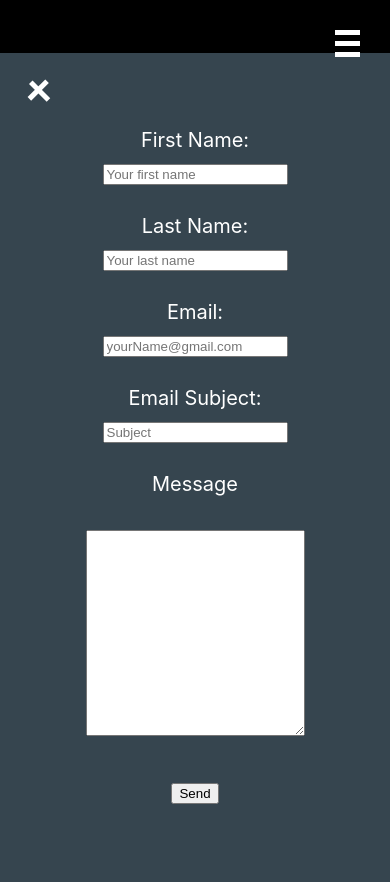
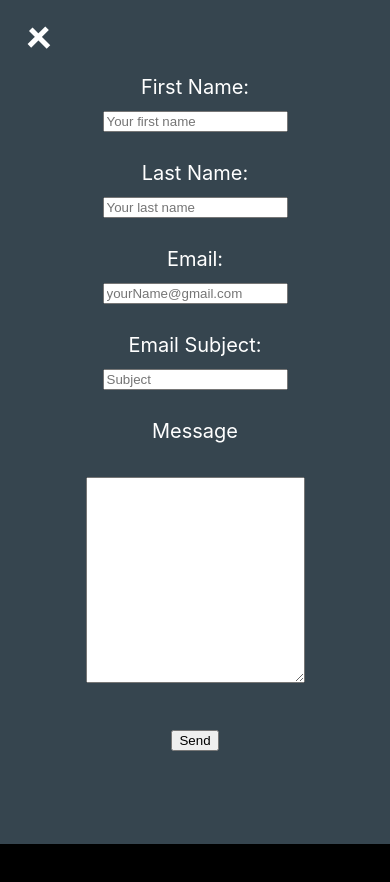
Before and after one commit to mylesrangel/mylesrangel, a React (Create React App) app in the folder mylesrangel/: page / in a window 390 px wide. Both pictures are taken after a click on the button "Contact". Shown: the top 882 px of the page. After the commit the page ends 844 px from the top, so only its background shows below. Built offline with nearby package versions, Linux system fonts and the light colour scheme.

Commit message:
Created onSubmit function Made Myles Component responsive with respect to the width and height

```diff
--- a/mylesrangel/src/Components/Contact/contact.css
+++ b/mylesrangel/src/Components/Contact/contact.css
@@ -11,7 +11,7 @@
 	margin-right: auto;
 	left: 0;
 	bottom: 0;
-	z-index: 1;
+	z-index: 10;
 	box-sizing: border-box;
 
 
--- a/mylesrangel/src/Components/Contact/contact.js
+++ b/mylesrangel/src/Components/Contact/contact.js
@@ -20,6 +20,11 @@ class Contact extends Component{
 		}
 	}
 
+	handleSubmit(event){
+		event.preventDefault();
+		console.log("form has been Submitted");
+	}
+
 
 	componentDidMount(){
 
@@ -28,7 +33,7 @@ class Contact extends Component{
 	render(){
 		return(
 				<div>
-					<form id="contactForm" style={this.state.formStyle} >
+					<form onSubmit={this.handleSubmit}id="contactForm" style={this.state.formStyle} >
 						<div id = 'hamburgerButtonContact' onClick={this.props.contactForm}>
 							<div className="bars togglebar1"></div>
 							<div className="bars togglebar3"></div>
@@ -61,6 +66,11 @@ class Contact extends Component{
 			)
 	}
 
+	componentWillUnmount() {
+		console.log("unmounting...");
+	    window.removeEventListener("resize", this.updateDimensions);
+  }
+
 }
 
 
--- a/mylesrangel/src/Components/Header/header.css
+++ b/mylesrangel/src/Components/Header/header.css
@@ -12,7 +12,7 @@
 		color: white;
 		font-size: 12px;
 		text-align: right;
-
+		z-index: 1;
 	}
 	/*Container that holds links 'About, Work...*/
 	.navlink-container{
@@ -48,6 +48,7 @@
 		height: 25px;
 		float: right;
 		background-color: transparent;
+		z-index: 10;
 	}
 	/* These are the horizontal bars making up hamburgerButton*/
 	.bars {
@@ -85,10 +86,11 @@
 		min-width: 100%;
 		height: 100vh;
 		background-color: rgb(255,0,0,0.2);
-		z-index: -1;
+		z-index: 0;
 	}
 	.nav-links-mobile{
 		font-size: 28px;
+		margin-top: 3em;
 		margin-right: .5em;
 		padding-right: .5em;
 		text-align: center;
--- a/mylesrangel/src/Components/Homepage/homePage.css
+++ b/mylesrangel/src/Components/Homepage/homePage.css
@@ -11,13 +11,14 @@
 
 	#homepageContainer{
 		position: absolute;
+		top: 0;
+		left: 0;
 		color: white;
 		font-size: 28px;
-		overflow-x: 0;
+		overflow-x: none;
 		width: 100%;
 		height: 100%;
 		background-color: black;
-		z-index: -100;
 	}
 
 	#statement{
--- a/mylesrangel/src/Components/Homepage/homePage.js
+++ b/mylesrangel/src/Components/Homepage/homePage.js
@@ -24,8 +24,7 @@ class Homepage extends Component{
 
 		imgStyle: {
 			width: window.innerWidth,
-			height: 'auto',
-			margin: '3,0,0,0'
+			height: 'auto'
 		},
 
 		contactForm: false,
@@ -58,6 +57,19 @@ class Homepage extends Component{
 	}
 
 
+	updateDimensions = () =>{
+		console.log("update dimensions...in Homepage.js");
+
+		this.setState({
+			imgStyle: {
+				width: window.innerWidth,
+				height: 'auto',
+			}
+		});
+
+
+	}
+
 	componentDidMount(){
 
 
@@ -70,7 +82,7 @@ class Homepage extends Component{
 
 		console.log("window height: " + this.state.windowHeight + " Window Width: " + this.state.windowWidth);
 
-
+		window.addEventListener("resize", this.updateDimensions);
 	}
 
 	render(){
@@ -87,6 +99,11 @@ class Homepage extends Component{
 			</div>
 		);
 	}
+
+	componentWillUnmount() {
+		console.log("unmounting...");
+	    window.removeEventListener("resize", this.updateDimensions);
+    }
 }
 
 export default Homepage;
```
